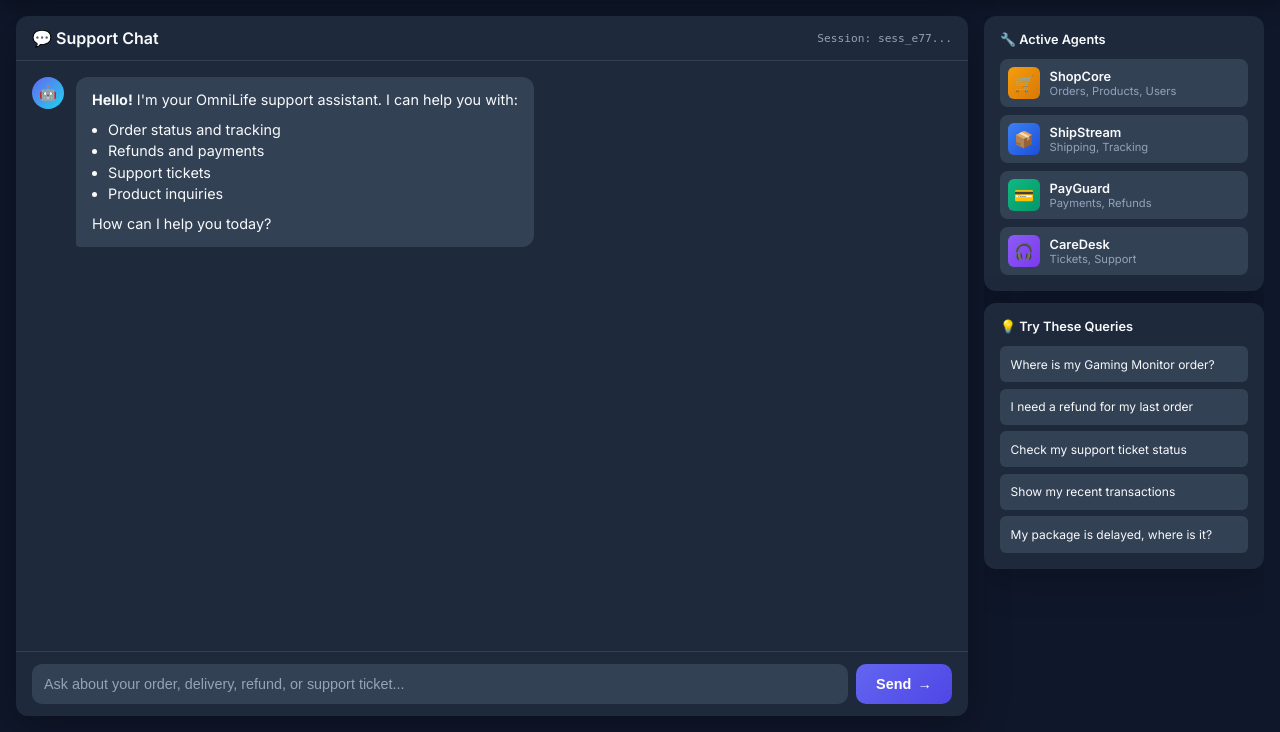
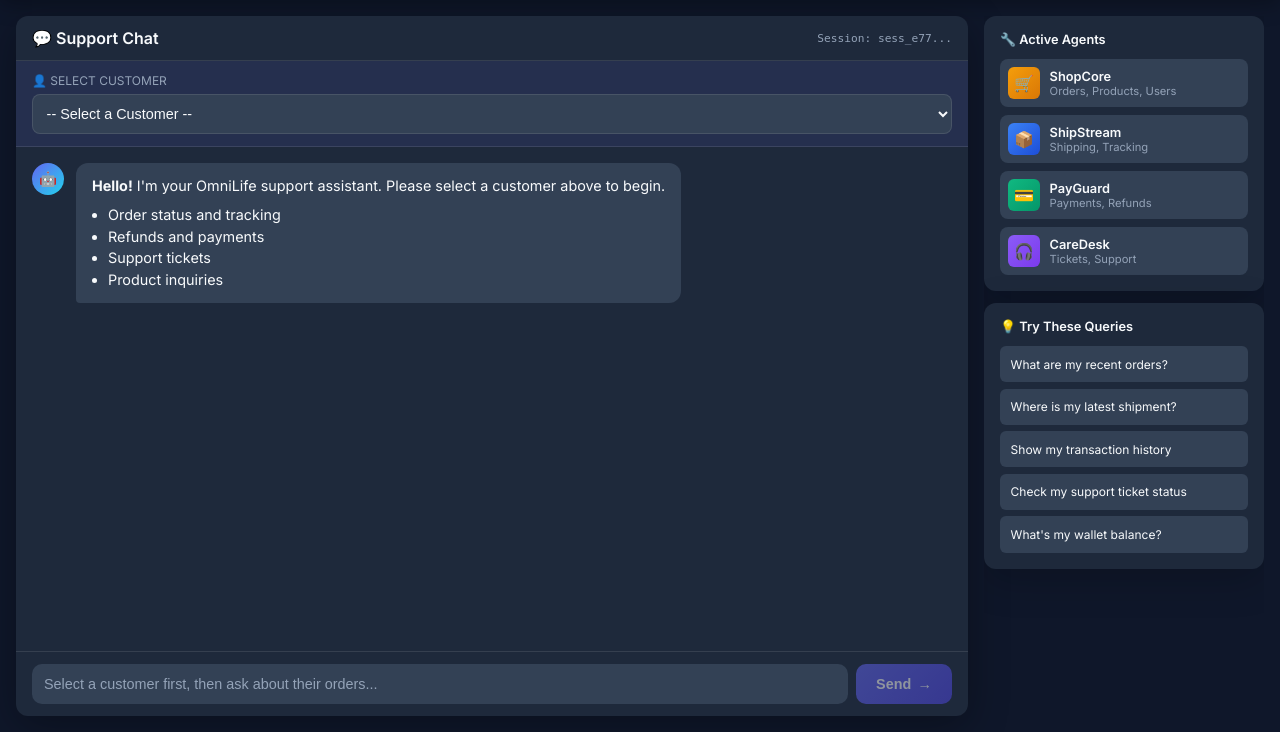
Before and after one commit to 01Vishwa/Multi-Agent-Orchestrator, a Django app: page / in a window 1280 px wide. Shown: the part 68-800 px from the top of the page. Run offline with Django 5.2, Linux system fonts and the light colour scheme; data that the repository does not hold is empty.

Commit message:
feat: Implement multi-agent orchestrator API endpoints and a basic chat frontend.

```diff
--- a/api/urls.py
+++ b/api/urls.py
@@ -7,6 +7,7 @@ from .views import (
     DirectAgentQueryView,
     ChatHistoryView,
     HealthCheckView,
+    CustomerListView,
 )
 
 app_name = 'api'
@@ -21,6 +22,9 @@ urlpatterns = [
     # Direct agent access (for debugging/testing)
     path('agents/query/', DirectAgentQueryView.as_view(), name='agent-query'),
 
+    # Customer list for frontend selector
+    path('customers/', CustomerListView.as_view(), name='customers'),
+
     # Health check
     path('health/', HealthCheckView.as_view(), name='health'),
 ]
--- a/api/views.py
+++ b/api/views.py
@@ -295,3 +295,61 @@ class HealthCheckView(APIView):
         }
 
         return Response(response_data, status=status.HTTP_200_OK)
+
+
+class CustomerListView(APIView):
+    """
+    Get list of customers for the frontend selector.
+    Returns up to 5 customers with their basic info.
+    """
+    permission_classes = [AllowAny]
+
+    @extend_schema(
+        description="Get list of customers for selection",
+        responses={200: {"type": "array"}}
+    )
+    def get(self, request):
+        """
+        Get up to 5 customers for the selector dropdown.
+        """
+        from apps.shopcore.models import User
+
+        try:
+            # Get 5 customers with order counts
+            customers = User.objects.all()[:5]
+
+            customer_list = []
+            for user in customers:
+                # Get order count
+                order_count = user.orders.count()
+
+                # Get wallet info if exists
+                wallet_info = None
+                try:
+                    from apps.payguard.models import Wallet
+                    wallet = Wallet.objects.filter(user_id=user.id).first()
+                    if wallet:
+                        wallet_info = {
+                            "balance": str(wallet.balance),
+                            "currency": wallet.currency
+                        }
+                except:
+                    pass
+
+                customer_list.append({
+                    "id": str(user.id),
+                    "name": user.name,
+                    "email": user.email,
+                    "premium": user.premium_status,
+                    "order_count": order_count,
+                    "wallet": wallet_info
+                })
+
+            return Response(customer_list, status=status.HTTP_200_OK)
+
+        except Exception as e:
+            logger.error(f"Error fetching customers: {e}")
+            return Response(
+                {"error": str(e)},
+                status=status.HTTP_500_INTERNAL_SERVER_ERROR
+            )
--- a/templates/index.html
+++ b/templates/index.html
@@ -38,7 +38,6 @@
             overflow: hidden;
         }
 
-        /* Custom Scrollbar */
         ::-webkit-scrollbar {
             width: 8px;
             height: 8px;
@@ -58,7 +57,6 @@
             background: var(--primary);
         }
 
-        /* Header */
         .header {
             background: linear-gradient(135deg, var(--primary) 0%, var(--primary-dark) 100%);
             padding: 0.75rem 1.5rem;
@@ -126,7 +124,6 @@
             }
         }
 
-        /* Main Container */
         .container {
             flex: 1;
             display: flex;
@@ -139,7 +136,6 @@
             min-height: 0;
         }
 
-        /* Chat Area */
         .chat-container {
             flex: 1;
             display: flex;
@@ -171,7 +167,87 @@
             font-family: monospace;
         }
 
-        /* Messages Container - Scrollable */
+        /* Customer Selector */
+        .customer-selector {
+            padding: 0.75rem 1rem;
+            border-bottom: 1px solid var(--border);
+            background: rgba(99, 102, 241, 0.1);
+            flex-shrink: 0;
+        }
+
+        .customer-selector label {
+            display: block;
+            font-size: 0.75rem;
+            color: var(--text-secondary);
+            margin-bottom: 0.4rem;
+            text-transform: uppercase;
+        }
+
+        .customer-dropdown {
+            width: 100%;
+            padding: 0.6rem;
+            background: var(--bg-input);
+            border: 1px solid var(--border);
+            border-radius: 8px;
+            color: var(--text-primary);
+            font-size: 0.9rem;
+            cursor: pointer;
+        }
+
+        .customer-dropdown:focus {
+            outline: none;
+            border-color: var(--primary);
+            box-shadow: 0 0 0 2px rgba(99, 102, 241, 0.3);
+        }
+
+        .customer-info {
+            margin-top: 0.5rem;
+            padding: 0.5rem;
+            background: rgba(0, 0, 0, 0.2);
+            border-radius: 6px;
+            font-size: 0.8rem;
+            display: none;
+        }
+
+        .customer-info.active {
+            display: block;
+        }
+
+        .customer-badge {
+            display: inline-block;
+            padding: 0.15rem 0.4rem;
+            border-radius: 4px;
+            font-size: 0.65rem;
+            font-weight: 600;
+            margin-left: 0.3rem;
+        }
+
+        .customer-badge.premium {
+            background: linear-gradient(135deg, #f59e0b, #d97706);
+            color: white;
+        }
+
+        .customer-stats {
+            display: flex;
+            gap: 1rem;
+            margin-top: 0.4rem;
+        }
+
+        .customer-stat {
+            display: flex;
+            flex-direction: column;
+        }
+
+        .customer-stat-label {
+            font-size: 0.65rem;
+            color: var(--text-secondary);
+        }
+
+        .customer-stat-value {
+            font-weight: 600;
+            color: var(--secondary);
+        }
+
         .messages {
             flex: 1;
             padding: 1rem;
@@ -265,7 +341,6 @@
             font-weight: 500;
         }
 
-        /* Structured Data Cards */
         .data-cards {
             display: flex;
             flex-direction: column;
@@ -365,7 +440,6 @@
             color: var(--secondary);
         }
 
-        /* Summary Card */
         .summary-card {
             background: linear-gradient(135deg, rgba(99, 102, 241, 0.1), rgba(34, 211, 238, 0.1));
             border: 1px solid var(--primary);
@@ -379,7 +453,6 @@
             line-height: 1.6;
         }
 
-        /* Input Area */
         .input-container {
             padding: 0.75rem 1rem;
             border-top: 1px solid var(--border);
@@ -441,7 +514,6 @@
             transform: none;
         }
 
-        /* Sidebar */
         .sidebar {
             width: 280px;
             display: flex;
@@ -523,7 +595,6 @@
             color: var(--text-secondary);
         }
 
-        /* Example Queries */
         .example-queries {
             display: flex;
             flex-direction: column;
@@ -545,7 +616,6 @@
             border-color: var(--primary);
         }
 
-        /* Loading Animation */
         .typing-indicator {
             display: flex;
             gap: 4px;
@@ -585,7 +655,6 @@
             }
         }
 
-        /* Responsive */
         @media (max-width: 900px) {
             .container {
                 flex-direction: column;
@@ -628,19 +697,40 @@
                 <span class="session-id" id="sessionId">Session: generating...</span>
             </div>
 
+            <!-- Customer Selector -->
+            <div class="customer-selector">
+                <label for="customerSelect">👤 Select Customer</label>
+                <select id="customerSelect" class="customer-dropdown">
+                    <option value="">Loading customers...</option>
+                </select>
+                <div id="customerInfo" class="customer-info">
+                    <div id="customerName"></div>
+                    <div class="customer-stats">
+                        <div class="customer-stat">
+                            <span class="customer-stat-label">Orders</span>
+                            <span class="customer-stat-value" id="customerOrders">0</span>
+                        </div>
+                        <div class="customer-stat">
+                            <span class="customer-stat-label">Wallet</span>
+                            <span class="customer-stat-value" id="customerWallet">-</span>
+                        </div>
+                    </div>
+                </div>
+            </div>
+
             <div class="messages" id="messages">
                 <div class="message assistant">
                     <div class="message-avatar">🤖</div>
                     <div class="message-wrapper">
                         <div class="message-content">
-                            <strong>Hello!</strong> I'm your OmniLife support assistant. I can help you with:
+                            <strong>Hello!</strong> I'm your OmniLife support assistant. Please select a customer above
+                            to begin.
                             <ul style="margin: 0.5rem 0 0 1rem; padding: 0;">
                                 <li>Order status and tracking</li>
                                 <li>Refunds and payments</li>
                                 <li>Support tickets</li>
                                 <li>Product inquiries</li>
                             </ul>
-                            <p style="margin-top: 0.5rem;">How can I help you today?</p>
                         </div>
                     </div>
                 </div>
@@ -649,9 +739,9 @@
             <div class="input-container">
                 <div class="input-wrapper">
                     <input type="text" id="messageInput"
-                        placeholder="Ask about your order, delivery, refund, or support ticket..." />
+                        placeholder="Select a customer first, then ask about their orders..." disabled />
                 </div>
-                <button id="sendButton">
+                <button id="sendButton" disabled>
                     Send
                     <span>→</span>
                 </button>
@@ -697,19 +787,19 @@
                 <h3>💡 Try These Queries</h3>
                 <div class="example-queries">
                     <div class="example-query" onclick="useExample(this)">
-                        Where is my Gaming Monitor order?
+                        What are my recent orders?
                     </div>
                     <div class="example-query" onclick="useExample(this)">
-                        I need a refund for my last order
+                        Where is my latest shipment?
+                    </div>
+                    <div class="example-query" onclick="useExample(this)">
+                        Show my transaction history
                     </div>
                     <div class="example-query" onclick="useExample(this)">
                         Check my support ticket status
                     </div>
                     <div class="example-query" onclick="useExample(this)">
-                        Show my recent transactions
-                    </div>
-                    <div class="example-query" onclick="useExample(this)">
-                        My package is delayed, where is it?
+                        What's my wallet balance?
                     </div>
                 </div>
             </div>
@@ -717,24 +807,90 @@
     </main>
 
     <script>
-        // Configuration
         const API_BASE = '/api';
         let sessionId = generateSessionId();
+        let selectedCustomer = null;
+        let customers = [];
 
-        // DOM Elements
         const messagesContainer = document.getElementById('messages');
         const messageInput = document.getElementById('messageInput');
         const sendButton = document.getElementById('sendButton');
         const sessionIdDisplay = document.getElementById('sessionId');
+        const customerSelect = document.getElementById('customerSelect');
+        const customerInfo = document.getElementById('customerInfo');
 
-        // Initialize
         sessionIdDisplay.textContent = `Session: ${sessionId.slice(0, 8)}...`;
 
         function generateSessionId() {
             return 'sess_' + Math.random().toString(36).substring(2, 15);
         }
 
+        // Load customers on page load
+        async function loadCustomers() {
+            try {
+                const response = await fetch(`${API_BASE}/customers/`);
+                customers = await response.json();
+
+                customerSelect.innerHTML = '<option value="">-- Select a Customer --</option>';
+
+                customers.forEach((customer, index) => {
+                    const option = document.createElement('option');
+                    option.value = customer.id;
+                    const premiumBadge = customer.premium ? ' ⭐' : '';
+                    option.textContent = `${customer.name}${premiumBadge} (${customer.order_count} orders)`;
+                    customerSelect.appendChild(option);
+                });
+
+            } catch (error) {
+                console.error('Error loading customers:', error);
+                customerSelect.innerHTML = '<option value="">Error loading customers</option>';
+            }
+        }
+
+        // Handle customer selection
+        customerSelect.addEventListener('change', function () {
+            const customerId = this.value;
+
+            if (customerId) {
+                selectedCustomer = customers.find(c => c.id === customerId);
+
+                if (selectedCustomer) {
+                    // Update customer info display
+                    const nameHtml = `<strong>${selectedCustomer.name}</strong>
+                        ${selectedCustomer.premium ? '<span class="customer-badge premium">PREMIUM</span>' : ''}
+                        <br><span style="font-size: 0.7rem; color: var(--text-secondary)">${selectedCustomer.email}</span>`;
+                    document.getElementById('customerName').innerHTML = nameHtml;
+                    document.getElementById('customerOrders').textContent = selectedCustomer.order_count;
+                    document.getElementById('customerWallet').textContent =
+                        selectedCustomer.wallet ? `$${selectedCustomer.wallet.balance}` : 'N/A';
+                    customerInfo.classList.add('active');
+
+                    // Enable chat
+                    messageInput.disabled = false;
+                    sendButton.disabled = false;
+                    messageInput.placeholder = `Ask about ${selectedCustomer.name}'s orders, payments, or tickets...`;
+
+                    // Add welcome message
+                    addMessage(`Now chatting as <strong>${selectedCustomer.name}</strong>. I can help with their orders, shipments, payments, and support tickets.`, 'assistant');
+
+                    // Generate new session for this customer
+                    sessionId = `${customerId.slice(0, 8)}_${Date.now()}`;
+                    sessionIdDisplay.textContent = `Session: ${sessionId.slice(0, 12)}...`;
+                }
+            } else {
+                selectedCustomer = null;
+                customerInfo.classList.remove('active');
+                messageInput.disabled = true;
+                sendButton.disabled = true;
+                messageInput.placeholder = 'Select a customer first...';
+            }
+        });
+
         function useExample(element) {
+            if (!selectedCustomer) {
+                alert('Please select a customer first!');
+                return;
+            }
             messageInput.value = element.textContent.trim();
             messageInput.focus();
         }
@@ -743,7 +899,6 @@
             messagesContainer.scrollTop = messagesContainer.scrollHeight;
         }
 
-        // Format structured data from execution details
         function formatStructuredData(data, agents) {
             if (!data || !data.agent_results) return null;
 
@@ -754,7 +909,7 @@
 
                 const agentData = Array.isArray(result.data) ? result.data : [result.data];
 
-                for (const item of agentData.slice(0, 5)) {  // Limit to 5 items
+                for (const item of agentData.slice(0, 5)) {
                     const card = createDataCard(item, result.agent_name);
                     if (card) cards.push(card);
                 }
@@ -773,7 +928,6 @@
             let title = 'Record';
             let fields = [];
 
-            // Determine card type based on data
             if (item.order_id || item.product_name) {
                 icon = '🛒';
                 title = 'Order';
@@ -827,7 +981,6 @@
                     { label: 'Active', value: item.active ? 'Yes' : 'No' }
                 ];
             } else {
-                // Generic card
                 for (const [key, value] of Object.entries(item).slice(0, 6)) {
                     if (value != null && value !== '') {
                         fields.push({ label: formatLabel(key), value: String(value) });
@@ -835,7 +988,6 @@
                 }
             }
 
-            // Filter out null/empty fields
             fields = fields.filter(f => f.value != null && f.value !== '' && f.value !== 'null');
 
             if (fields.length === 0) return null;
@@ -872,14 +1024,8 @@
             if (!dateStr) return null;
             try {
                 const date = new Date(dateStr);
-                return date.toLocaleDateString('en-US', {
-                    month: 'short',
-                    day: 'numeric',
-                    year: 'numeric'
-                });
-            } catch {
-                return dateStr;
-            }
+                return date.toLocaleDateString('en-US', { month: 'short', day: 'numeric', year: 'numeric' });
+            } catch { return dateStr; }
         }
 
         function formatLabel(key) {
@@ -888,43 +1034,36 @@
 
         async function sendMessage() {
             const message = messageInput.value.trim();
-            if (!message) return;
+            if (!message || !selectedCustomer) return;
 
-            // Disable input
             messageInput.value = '';
             sendButton.disabled = true;
 
-            // Add user message
             addMessage(message, 'user');
 
-            // Show typing indicator
             const typingId = showTypingIndicator();
 
             try {
                 const response = await fetch(`${API_BASE}/chat/`, {
                     method: 'POST',
-                    headers: {
-                        'Content-Type': 'application/json',
-                    },
+                    headers: { 'Content-Type': 'application/json' },
                     body: JSON.stringify({
                         message: message,
                         session_id: sessionId,
+                        user_id: selectedCustomer.id,
                         include_debug: true
                     })
                 });
 
                 const data = await response.json();
 
-                // Remove typing indicator
                 removeTypingIndicator(typingId);
 
-                // Format structured data if available
                 let structuredHtml = null;
                 if (data.execution_details) {
                     structuredHtml = formatStructuredData(data.execution_details, data.agents_used);
                 }
 
-                // Add assistant message with structured data
                 addMessage(data.response, 'assistant', data.agents_used, structuredHtml);
 
             } catch (error) {
@@ -954,9 +1093,7 @@
 
             let dataCardsHtml = '';
             if (structuredHtml) {
-                // Create summary from the text response (first 2 sentences)
                 const summaryText = content.split('.').slice(0, 2).join('.') + '.';
-
                 dataCardsHtml = `
                     <div class="summary-card">
                         <div class="summary-text">${summaryText}</div>
@@ -993,9 +1130,7 @@
                 <div class="message-wrapper">
                     <div class="message-content">
                         <div class="typing-indicator">
-                            <span></span>
-                            <span></span>
-                            <span></span>
+                            <span></span><span></span><span></span>
                         </div>
                     </div>
                 </div>
@@ -1010,24 +1145,13 @@
             if (indicator) indicator.remove();
         }
 
-        // Event listeners
         sendButton.addEventListener('click', sendMessage);
         messageInput.addEventListener('keypress', (e) => {
             if (e.key === 'Enter') sendMessage();
         });
 
-        // Check health on load
-        async function checkHealth() {
-            try {
-                const response = await fetch(`${API_BASE}/health/`);
-                const data = await response.json();
-                console.log('Health check:', data);
-            } catch (error) {
-                console.error('Health check failed:', error);
-            }
-        }
-
-        checkHealth();
+        // Initialize
+        loadCustomers();
     </script>
 </body>
 
```
